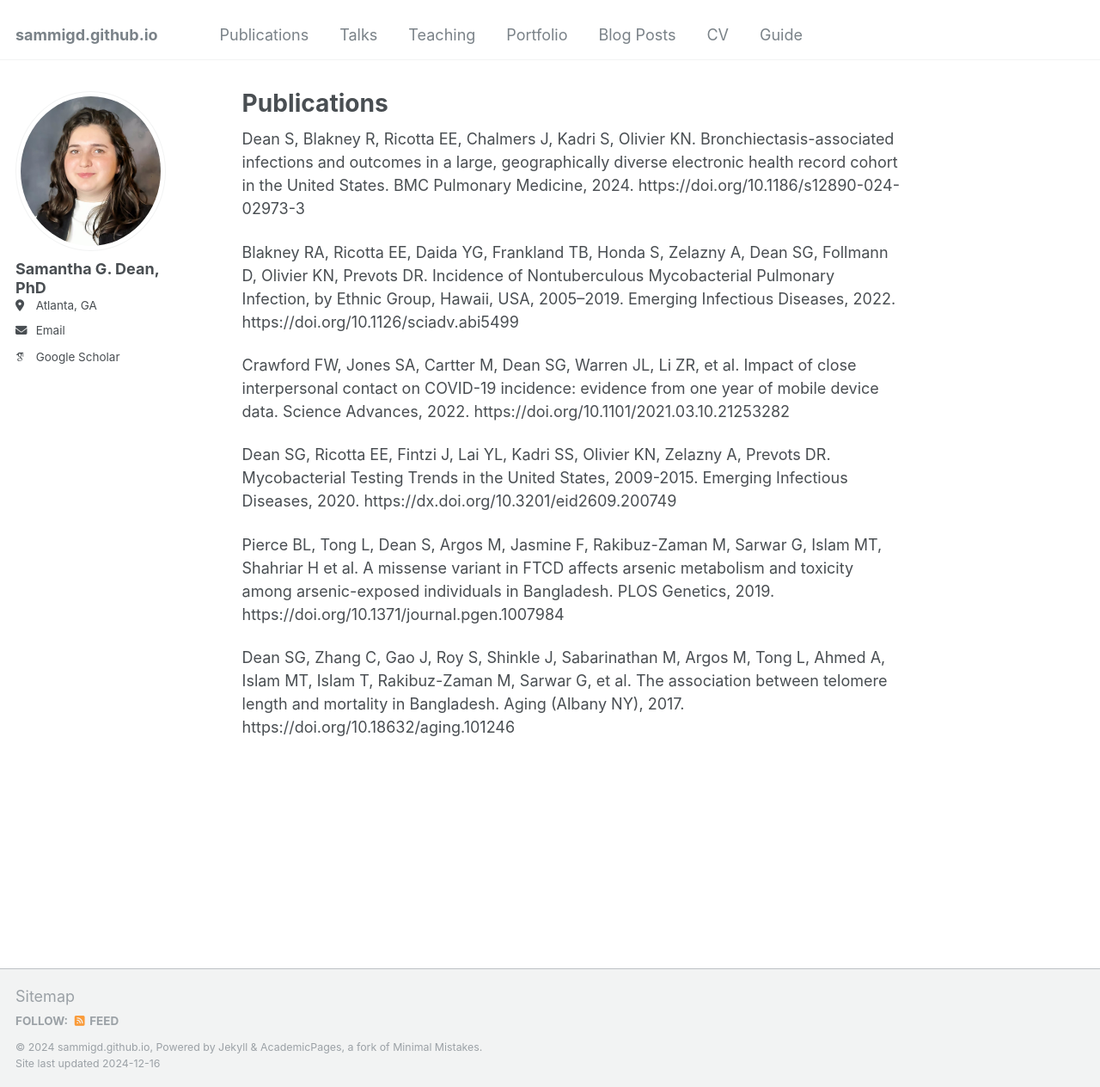
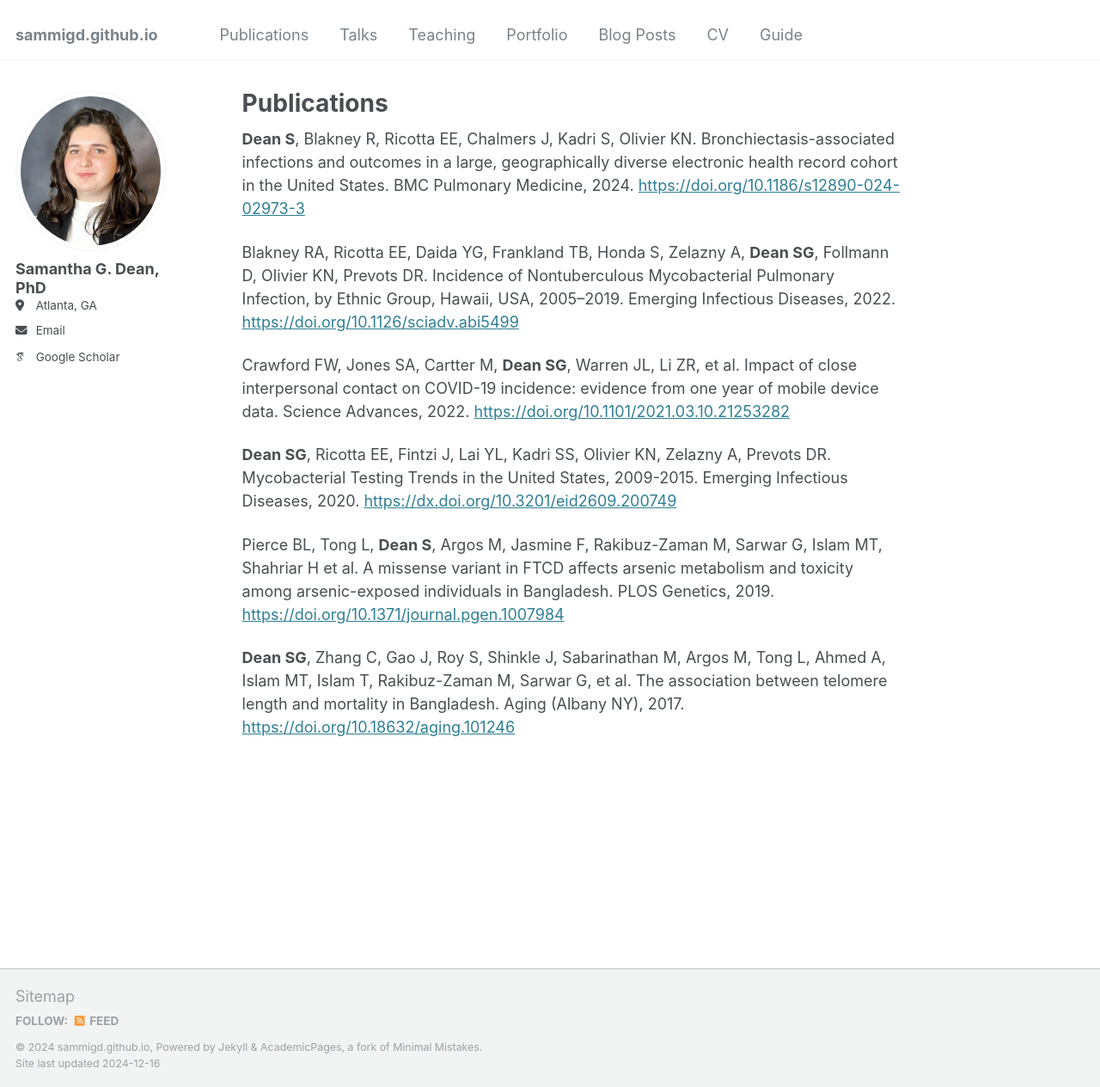
Before and after one commit to sammigd/sammigd.github.io, a Jekyll site: the page built from _pages/publications.md, in a window 1280 px wide and 1264 px high. Shown: the whole window at 86% size. Built offline with Jekyll 4.4.1, drawn with Linux system fonts in a browser that asks for light colours; some web fonts are replaced; part of the change alters nothing that is shown.

Commit message:
formatting pubs

```diff
--- a/_pages/publications.md
+++ b/_pages/publications.md
@@ -5,14 +5,14 @@ author_profile: true
 ---
 
 
-Dean S, Blakney R, Ricotta EE, Chalmers J, Kadri S, Olivier KN. Bronchiectasis-associated infections and outcomes in a large, geographically diverse electronic health record cohort in the United States. BMC Pulmonary Medicine, 2024. https://doi.org/10.1186/s12890-024-02973-3
+**Dean S**, Blakney R, Ricotta EE, Chalmers J, Kadri S, Olivier KN. Bronchiectasis-associated infections and outcomes in a large, geographically diverse electronic health record cohort in the United States. BMC Pulmonary Medicine, 2024. [https://doi.org/10.1186/s12890-024-02973-3](https://doi.org/10.1186/s12890-024-02973-3)
 
-Blakney RA, Ricotta EE, Daida YG, Frankland TB, Honda S, Zelazny A, Dean SG, Follmann D, Olivier KN, Prevots DR. Incidence of Nontuberculous Mycobacterial Pulmonary Infection, by Ethnic Group, Hawaii, USA, 2005–2019. Emerging Infectious Diseases, 2022. https://doi.org/10.1126/sciadv.abi5499
+Blakney RA, Ricotta EE, Daida YG, Frankland TB, Honda S, Zelazny A, **Dean SG**, Follmann D, Olivier KN, Prevots DR. Incidence of Nontuberculous Mycobacterial Pulmonary Infection, by Ethnic Group, Hawaii, USA, 2005–2019. Emerging Infectious Diseases, 2022. [https://doi.org/10.1126/sciadv.abi5499](https://doi.org/10.1126/sciadv.abi5499)
 
-Crawford FW, Jones SA, Cartter M, Dean SG, Warren JL, Li ZR, et al. Impact of close interpersonal contact on COVID-19 incidence: evidence from one year of mobile device data. Science Advances, 2022. https://doi.org/10.1101/2021.03.10.21253282
+Crawford FW, Jones SA, Cartter M, **Dean SG**, Warren JL, Li ZR, et al. Impact of close interpersonal contact on COVID-19 incidence: evidence from one year of mobile device data. Science Advances, 2022. [https://doi.org/10.1101/2021.03.10.21253282](https://doi.org/10.1101/2021.03.10.21253282)
 
-Dean SG, Ricotta EE, Fintzi J, Lai YL, Kadri SS, Olivier KN, Zelazny A, Prevots DR. Mycobacterial Testing Trends in the United States, 2009-2015. Emerging Infectious Diseases, 2020. https://dx.doi.org/10.3201/eid2609.200749
+**Dean SG**, Ricotta EE, Fintzi J, Lai YL, Kadri SS, Olivier KN, Zelazny A, Prevots DR. Mycobacterial Testing Trends in the United States, 2009-2015. Emerging Infectious Diseases, 2020. [https://dx.doi.org/10.3201/eid2609.200749](https://dx.doi.org/10.3201/eid2609.200749)
 
-Pierce BL, Tong L, Dean S, Argos M, Jasmine F, Rakibuz-Zaman M, Sarwar G, Islam MT, Shahriar H et al. A missense variant in FTCD affects arsenic metabolism and toxicity among arsenic-exposed individuals in Bangladesh. PLOS Genetics, 2019. https://doi.org/10.1371/journal.pgen.1007984
+Pierce BL, Tong L, **Dean S**, Argos M, Jasmine F, Rakibuz-Zaman M, Sarwar G, Islam MT, Shahriar H et al. A missense variant in FTCD affects arsenic metabolism and toxicity among arsenic-exposed individuals in Bangladesh. PLOS Genetics, 2019. [https://doi.org/10.1371/journal.pgen.1007984](https://doi.org/10.1371/journal.pgen.1007984)
 
-Dean SG, Zhang C, Gao J, Roy S, Shinkle J, Sabarinathan M, Argos M, Tong L, Ahmed A, Islam MT, Islam T, Rakibuz-Zaman M, Sarwar G, et al. The association between telomere length and mortality in Bangladesh. Aging (Albany NY), 2017. https://doi.org/10.18632/aging.101246
+**Dean SG**, Zhang C, Gao J, Roy S, Shinkle J, Sabarinathan M, Argos M, Tong L, Ahmed A, Islam MT, Islam T, Rakibuz-Zaman M, Sarwar G, et al. The association between telomere length and mortality in Bangladesh. Aging (Albany NY), 2017. [https://doi.org/10.18632/aging.101246](https://doi.org/10.18632/aging.101246)
```
Also changed, not shown: 1 other file.
